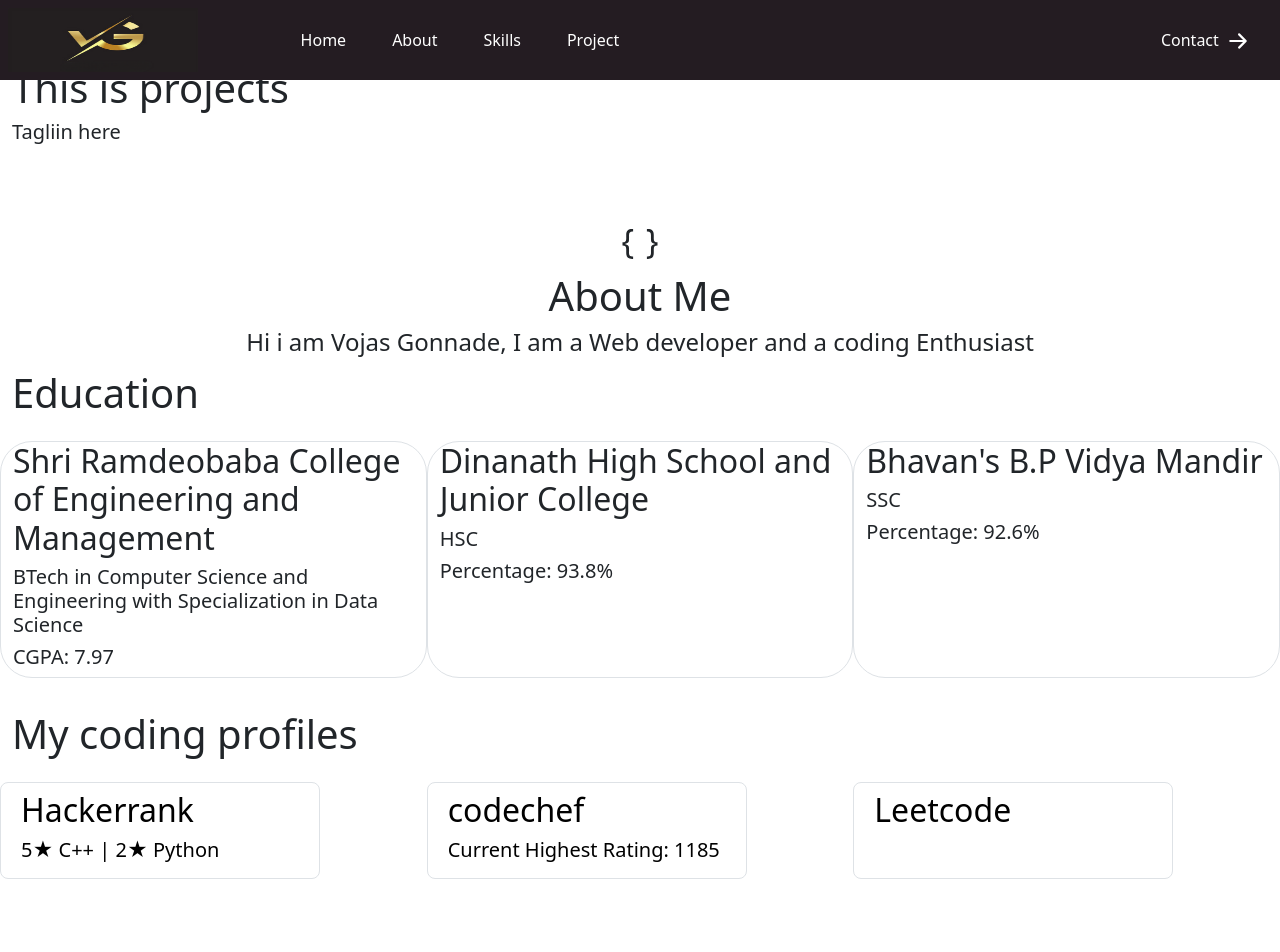
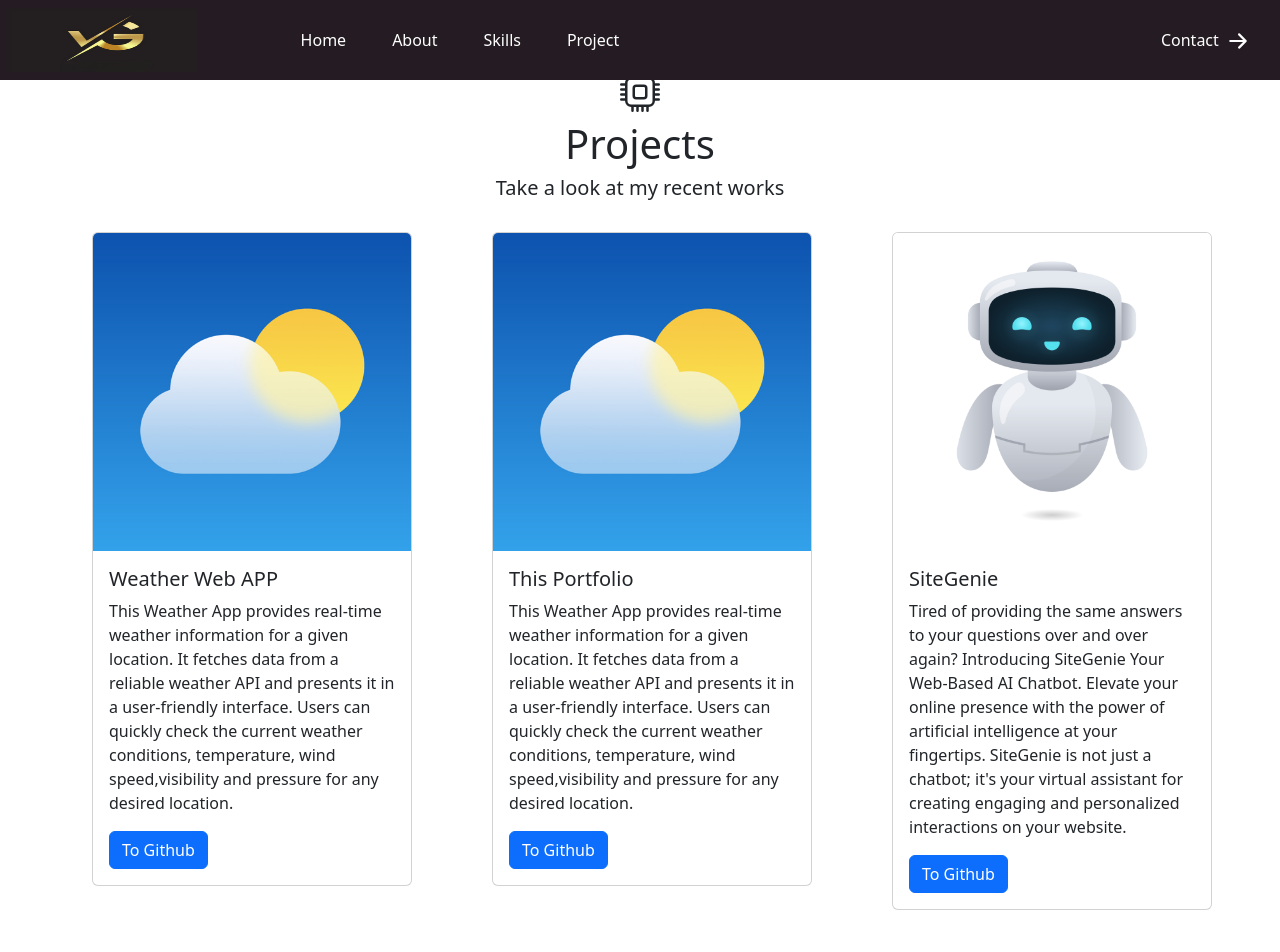
Before and after one commit to Vojaspy/Project2---Portfolio-using-ReactJS, a React (Create React App) app: page /Project in a window 1280 px wide. Shown: the top 952 px of the page. Built offline with nearby package versions, Linux system fonts and the light colour scheme.

Commit message:
Added the projects component

```diff
--- a/public/index.html
+++ b/public/index.html
@@ -24,7 +24,7 @@
       work correctly both with client-side routing and a non-root public URL.
       Learn how to configure a non-root public URL by running `npm run build`.
     -->
-    <title>React App</title>
+    <title>Vojas Gonnade | Portfolio</title>
   </head>
   <body>
     <noscript>You need to enable JavaScript to run this app.</noscript>
--- a/src/App.js
+++ b/src/App.js
@@ -1,5 +1,3 @@
-import logo from "./logo.svg";
-import Home from "./components/Home";
 import Contact from "./components/Contact";
 import Navbar from "./components/Navbar";
 import Project from "./components/Project";
--- a/src/components/About.js
+++ b/src/components/About.js
@@ -1,4 +1,4 @@
-import {Braces} from  'react-bootstrap-icons'
+import {Braces,BoxArrowUpRight,Link45deg} from  'react-bootstrap-icons'
 const About = () => {
   const styles = {
     paddingTop: "5%",
@@ -52,14 +52,14 @@ const About = () => {
               <h1>My coding profiles</h1>
             </div>
           </div>
-          <div className="row">
+          <div className="row d-flex justify-content-evenly">
             <div className="col-4 col-md-4 col-lg-3 border rounded-3">
               <a
                 href="https://www.hackerrank.com/profile/vojasgonnade07"
                 target="_blank"
                 style={{ textDecoration: "none",color:'black' }}
               >
-                <h2 className="ps-2 pt-2">Hackerrank</h2>
+                <h2 className="ps-2 pt-2">Hackerrank <Link45deg/></h2>
                 <h5 className="ps-2 pb-2">5★ C++ | 2★ Python</h5>
               </a>
             </div>
@@ -69,7 +69,7 @@ const About = () => {
                 target="_blank"
                 style={{ textDecoration: "none",color:'black' }}
               >
-                <h2 className="ps-2 pt-2">codechef</h2>
+                <h2 className="ps-2 pt-2">codechef <Link45deg/></h2>
                 <h5 className="ps-2 pb-2">Current Highest Rating: 1185</h5>
               </a>
             </div>
@@ -79,7 +79,7 @@ const About = () => {
                 target="_blank"
                 style={{ textDecoration: "none",color:'black' }}
               >
-                <h2 className="ps-2 pt-2">Leetcode</h2>
+                <h2 className="ps-2 pt-2">Leetcode <Link45deg/></h2>
                 <h5 className="ps-2 pb-2"></h5>
               </a>
             </div>
--- a/src/components/Project.js
+++ b/src/components/Project.js
@@ -1,4 +1,6 @@
-
+import { Cpu } from "react-bootstrap-icons";
+import weatherLogo from "../assets/Weatherapp-logo.png";
+import Sitegenie from "../assets/Sitegenie.jpg";
 
 const Project = () => {
   const styles = {
@@ -9,19 +11,91 @@ const Project = () => {
     textDecoration: "none",
   };
 
-
-
   return (
     <>
       <section id="project" style={styles}>
-      <div className="container-fluid">
-        <div className="row">
-          <div className="col">
-            <h1>This is projects</h1>
-            <h5>Tagliin here</h5>
+        <div className="container-fluid">
+          <div className="row">
+            <div className="col">
+              <h1 className="text-center">
+                <Cpu />
+              </h1>
+              <h1 className="text-center">Projects</h1>
+              <h5 className="text-center">Take a look at my recent works</h5>
+            </div>
           </div>
         </div>
-      </div>
+        <div className="container-fluid mt-4">
+          <div className="row d-flex justify-content-evenly">
+            <div className="col-12 col-md-3 col-lg-3">
+              <div className="card " style={{ width: "20rem" }}>
+                <img src={weatherLogo} className="card-img-top" alt="..." />
+                <div className="card-body">
+                  <h5 className="card-title">Weather Web APP</h5>
+                  <p className="card-text">
+                    This Weather App provides real-time weather information for
+                    a given location. It fetches data from a reliable weather
+                    API and presents it in a user-friendly interface. Users can
+                    quickly check the current weather conditions, temperature,
+                    wind speed,visibility and pressure for any desired location.
+                  </p>
+                  <a
+                    href="https://github.com/Vojaspy/Project1---Weather-APP"
+                    className="btn btn-primary"
+                    target="_blank"
+                  >
+                    To Github
+                  </a>
+                </div>
+              </div>
+            </div>
+            <div className="col-12 col-md-3 col-lg-3">
+              <div className="card " style={{ width: "20rem" }}>
+                <img src={weatherLogo} className="card-img-top" alt="..." />
+                <div className="card-body">
+                  <h5 className="card-title">This Portfolio</h5>
+                  <p className="card-text">
+                    This Weather App provides real-time weather information for
+                    a given location. It fetches data from a reliable weather
+                    API and presents it in a user-friendly interface. Users can
+                    quickly check the current weather conditions, temperature,
+                    wind speed,visibility and pressure for any desired location.
+                  </p>
+                  <a
+                    href="https://github.com/Vojaspy/Project2---Portfolio-using-ReactJS"
+                    className="btn btn-primary"
+                    target="_blank"
+                  >
+                    To Github
+                  </a>
+                </div>
+              </div>
+            </div>
+            <div className="col-12 col-md-3 col-lg-3">
+              <div className="card " style={{ width: "20rem" }}>
+                <img src={Sitegenie} className="card-img-top" alt="..." />
+                <div className="card-body">
+                  <h5 className="card-title">SiteGenie</h5>
+                  <p className="card-text">
+                  Tired of providing the same answers to your questions over
+                    and over again? Introducing SiteGenie  Your Web-Based AI
+                    Chatbot. Elevate your online presence with the power of
+                    artificial intelligence at your fingertips. SiteGenie is not
+                    just a chatbot; it's your virtual assistant for creating
+                    engaging and personalized interactions on your website.
+                  </p>
+                  <a
+                    href="https://github.com/vedanti-u/site-frontend"
+                    className="btn btn-primary"
+                    target="_blank"
+                  >
+                    To Github
+                  </a>
+                </div>
+              </div>
+            </div>
+          </div>
+        </div>
       </section>
     </>
   );
```
Also changed, not shown: src/assets/Sitegenie.jpg (added).
